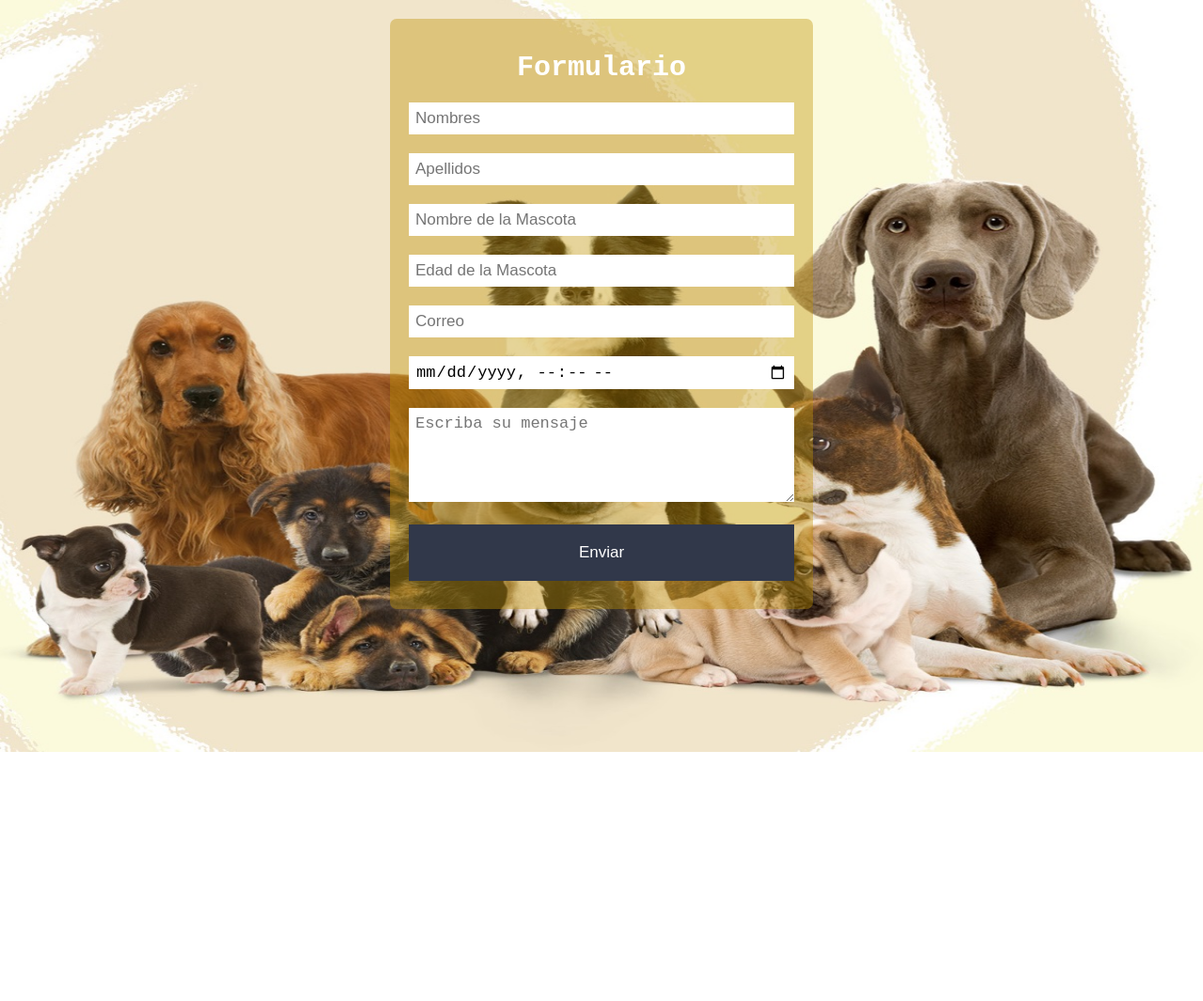
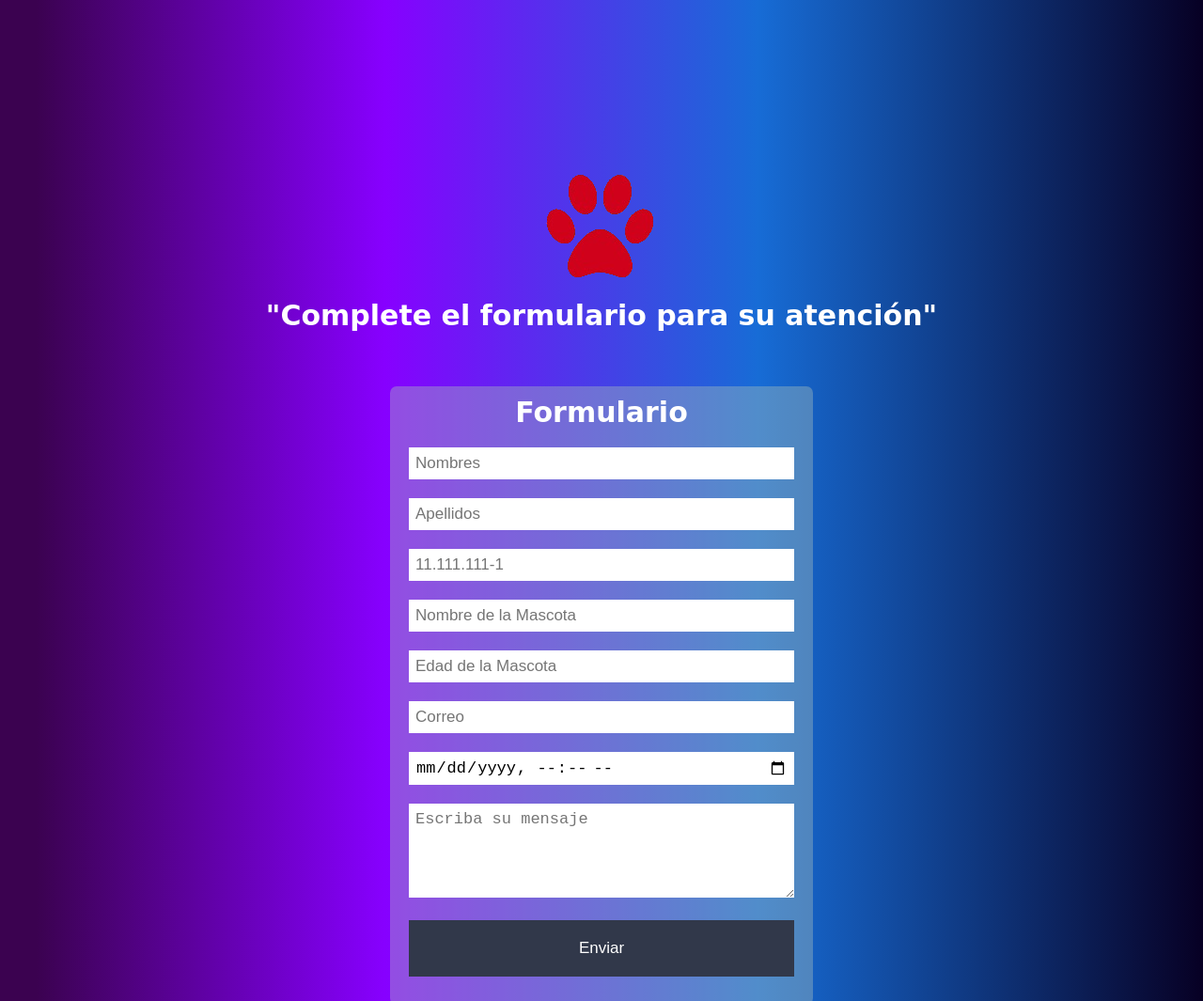
Before and after one commit to Gchinni/Pagina_duoc, a plain HTML site: page Formulario/formulario.html in a window 1280 px wide. Shown: the top 1065 px of the page at 94% size. Before the commit the page ends 800 px from the top, so only its background shows below. Drawn offline with Linux system fonts and the light colour scheme.

Commit message:
Cambio Agregado

```diff
--- a/Formulario/style.css
+++ b/Formulario/formulario.css
@@ -1,19 +1,29 @@
 /* FORMULARIO: */
-
-/* imagen: */
+*{
+    margin: 0;
+    padding: 0;
+    box-sizing: border-box;
+}
+.slogan{
+    font-family:Cursive;
+}
+.center{
+    display: flex;
+    justify-content: center;
+    align-items: center;
+    padding: 20px;
+}
 body{
-    background-image: url(img/perrosA.jpg);
-    background-size: 100vw 100vh;
-    background-attachment: fixed;
-    margin: 0;
-    font-family: monospace;
+    position: relative;
+    padding-top: 10rem;
+    background: rgb(59,2,80);
+    background: linear-gradient(90deg, rgba(59,2,80,1) 3%, rgba(135,0,255,1) 32%, rgba(23,108,214,1) 63%, rgba(7,0,36,1) 100%);
 }
-
 
  form{
     width: 450px;
     margin: auto;
-    background: rgba(192, 149, 7, 0.4);
+    background: rgba(169, 189, 186, 0.4);
     padding: 10px 20px;
     box-sizing: border-box;
     margin-top: 20px;
--- a/Formulario/formulario.html
+++ b/Formulario/formulario.html
@@ -5,16 +5,27 @@
     <meta http-equiv="X-UA-Compatible" content="IE=edge">
     <meta name="viewport" content="width=device-width, initial-scale=1.0">
     <title>Formulario</title>
-    <link rel="stylesheet" type="text/css" href="style.css">
+    <link rel="stylesheet" type="text/css" href="formulario.css">
+    <link rel="icon" href="IMG/favicon2.png">
 </head>
 
 <body>
+    <section id="about" class="about">
+            <div class="center">
+                <img src="img/favicon2.png" alt="">
+            </div>
+            <div class="section-title slogan">
+                <h2 class="slogan">"Complete el formulario para su atención"</h2>
+            </div>
+
+            <br>
         <center>
             <form method="POST" action="">
                 <div class="container">
-                <h2>Formulario</h2>
+                    <h2 class="slogan">Formulario</h2>
                     <input type="text" name="Nombres" placeholder="Nombres">
                     <input type="text" name="Apellidos" placeholder="Apellidos">
+                    <input type="text" name="Rut" placeholder="11.111.111-1">
                     <input type="text" name="Nombre de la mascota" placeholder="Nombre de la Mascota">
                     <input type="number" name="numero" min="1" max="25" placeholder="Edad de la Mascota">
                     <input type="text" name="Correo" placeholder="Correo">
@@ -23,6 +34,8 @@
                     <input type="button" value="Enviar" id="boton">
                 </div>
             </form>
+
         </center>
+
 </body>
 </html>
```
Also changed, not shown: Formulario/img/favicon2.png (added), Formulario/img/perrosA.jpg (deleted), IMG/contactanos.png (deleted). Lines whose indentation alone changed are shown as unchanged.
